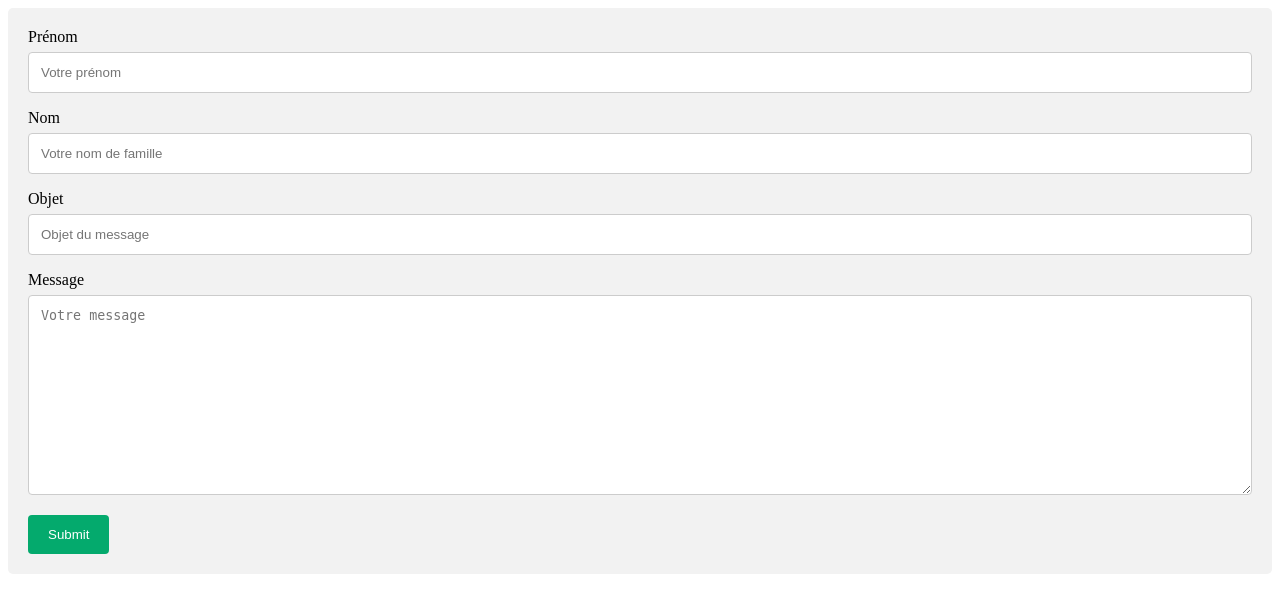
After one commit to GARRIGOS-Martin/WYM_project, a Flask app: page /contact in a window 1280 px wide. The commit adds this page. Shown: the top 613 px of the page. Run offline with Flask 2, Linux system fonts and the light colour scheme.

Commit message:
push massif

```diff
--- a/app.py
+++ b/app.py
@@ -6,6 +6,10 @@ app = Flask(__name__) # instanciation application
 
 @app.route("/")  # association d’une route (URL) avec la fonction suivante
 def home():
-    return render_template('/page1.html')   # on renvoie une chaîne de caractères
+    return render_template('page1.html')   # on renvoie une chaîne de caractères
 
-app.run() # démarrage de l’appli
+@app.route("/contact")  # association d’une route (URL) avec la fonction suivante
+def contact():
+    return render_template('contact.html')   # on renvoie une chaîne de caractères
+
+app.run(debug = True) # démarrage de l’appli
--- /dev/null
+++ b/static/style.css
@@ -0,0 +1,33 @@
+ /* Style inputs with type="text", select elements and textareas */
+ input[type=text], select, textarea {
+    width: 100%; /* Full width */
+    padding: 12px; /* Some padding */
+    border: 1px solid #ccc; /* Gray border */
+    border-radius: 4px; /* Rounded borders */
+    box-sizing: border-box; /* Make sure that padding and width stays in place */
+    margin-top: 6px; /* Add a top margin */
+    margin-bottom: 16px; /* Bottom margin */
+    resize: vertical /* Allow the user to vertically resize the textarea (not horizontally) */
+  }
+
+  /* Style the submit button with a specific background color etc */
+  input[type=submit] {
+    background-color: #04AA6D;
+    color: white;
+    padding: 12px 20px;
+    border: none;
+    border-radius: 4px;
+    cursor: pointer;
+  }
+
+  /* When moving the mouse over the submit button, add a darker green color */
+  input[type=submit]:hover {
+    background-color: #45a049;
+  }
+
+  /* Add a background color and some padding around the form */
+  .container {
+    border-radius: 5px;
+    background-color: #f2f2f2;
+    padding: 20px;
+  }
--- /dev/null
+++ b/templates/contact.html
@@ -0,0 +1,28 @@
+
+<!doctype html>
+</html>
+
+{% block styles %}
+<link rel="stylesheet" href="{{url_for('.static', filename='style.css')}}">
+{% endblock %}
+
+<div class="container">
+    <form action="action_page.php">
+
+      <label for="prenom">Prénom</label>
+      <input type="text" id="prenom" name="Prénom" placeholder="Votre prénom">
+
+      <label for="nom">Nom</label>
+      <input type="text" id="nom" name="Nom de Famille" placeholder="Votre nom de famille">
+
+      <label for="objet">Objet</label>
+      <input type="text" id="objet" name="Objet" placeholder="Objet du message">
+
+
+      <label for="message">Message</label>
+      <textarea id="message" name="Message" placeholder="Votre message" style="height:200px"></textarea>
+
+      <input type="submit" value="Submit">
+
+    </form>
+  </div>
```
Also changed, not shown: templates/page1.html (+6 -1 lines).
